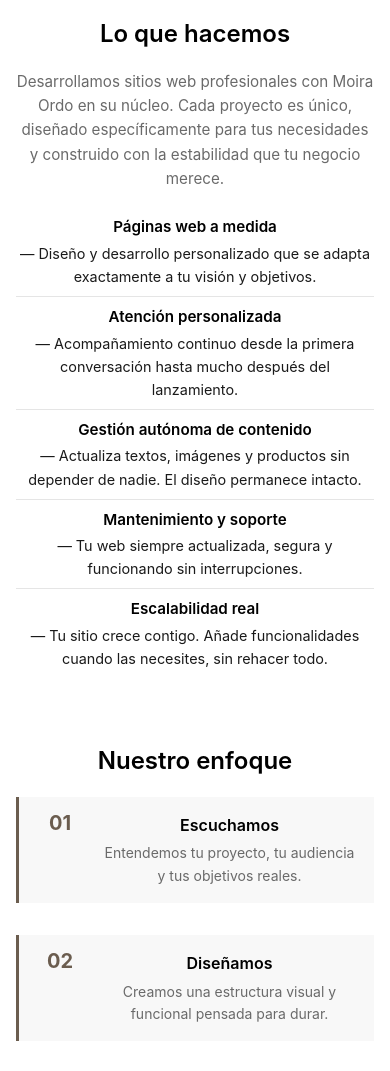
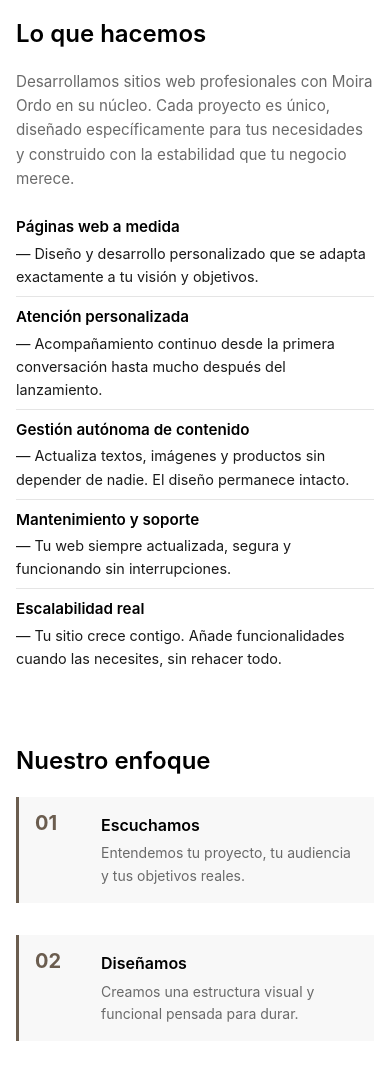
Before and after one commit to AnViKkFR7/moira_ordo, a React (Vite) app: page /servicios in a window 390 px wide. Shown: the part 496-1567 px from the top of the page. Built offline with nearby package versions, Linux system fonts and the light colour scheme.

Commit message:
responsive

```diff
--- a/src/App.css
+++ b/src/App.css
@@ -2442,6 +2442,12 @@ html {
     gap: var(--spacing-md);
   }
 
+  .admin-feature-content,
+  .admin-feature-visual {
+    width: 100%;
+    flex: none;
+  }
+
   .visual-placeholder {
     height: 250px;
   }
@@ -2479,3 +2485,50 @@ html {
   margin: 2rem auto 0;
   opacity: 0.5;
 }
+
+/* Responsive Improvements for Services Page */
+@media (max-width: 968px) {
+  .product-content {
+    grid-template-columns: 1fr;
+    gap: var(--spacing-lg);
+  }
+}
+
+@media (max-width: 768px) {
+  .product-content {
+    text-align: left;
+  }
+
+  .product-content .product-list,
+  .product-content .product-main p,
+  .product-content .approach-step p {
+    text-align: left;
+  }
+
+  .approach-step {
+    padding: var(--spacing-sm);
+    gap: var(--spacing-sm);
+  }
+
+  .features-grid {
+    grid-template-columns: 1fr;
+    gap: var(--spacing-md);
+  }
+
+  .feature-card {
+    padding: var(--spacing-md);
+  }
+}
+
+/* Responsive adjustments for Admin Section */
+@media (max-width: 768px) {
+  .admin-intro {
+    padding: 0 var(--spacing-sm);
+  }
+
+  .admin-description-highlight {
+    padding: var(--spacing-md);
+    font-size: 1rem;
+    margin-top: var(--spacing-md);
+  }
+}
```
